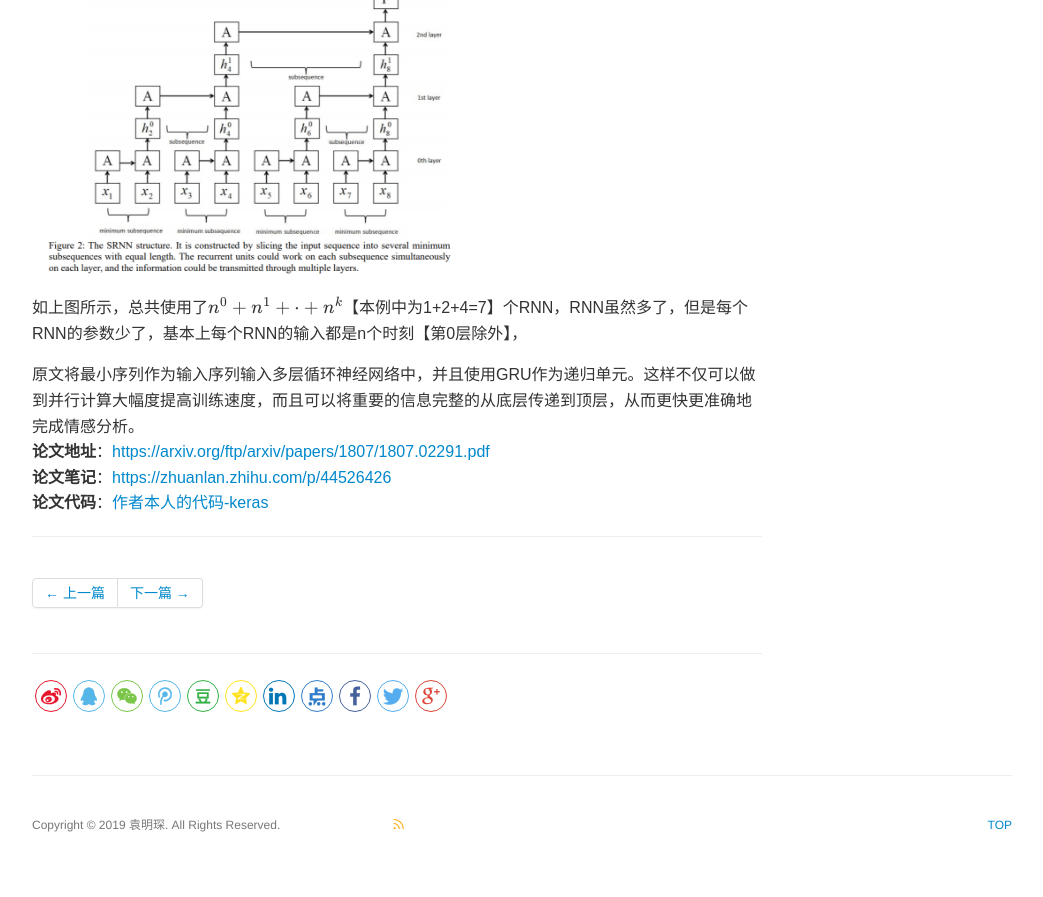
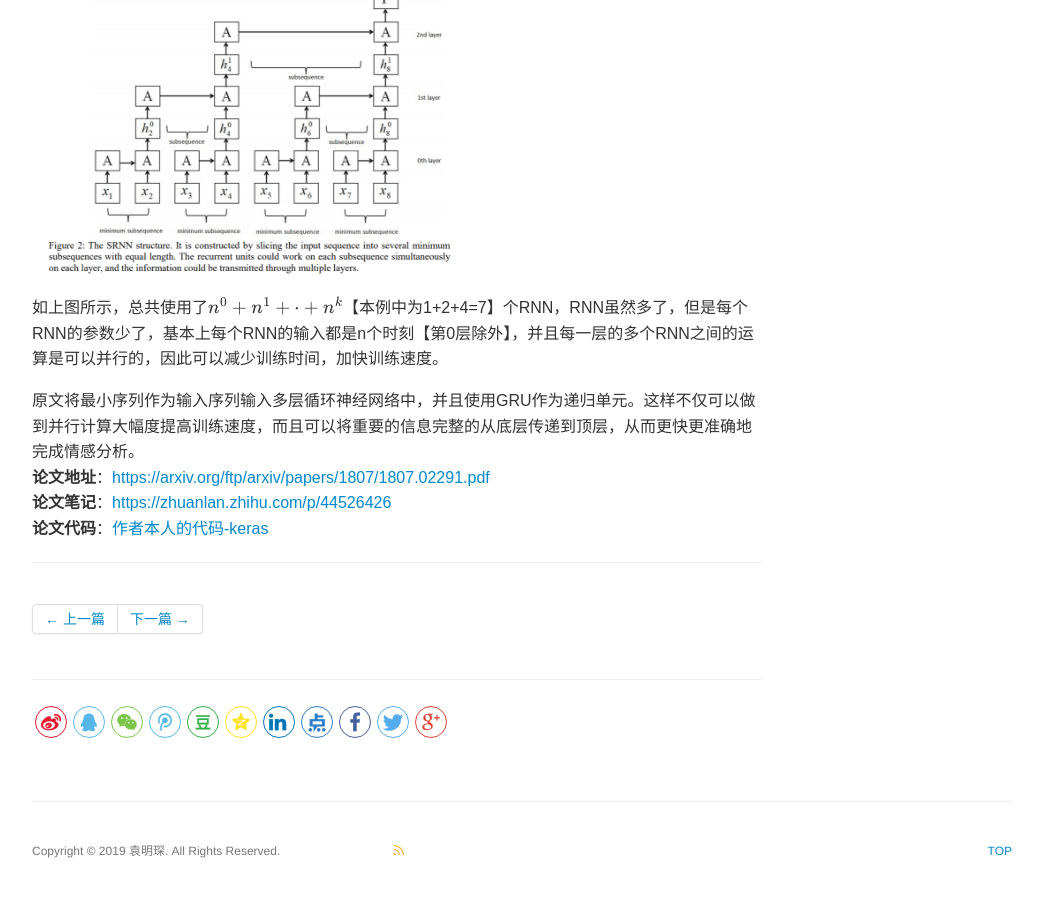
Before and after one commit to yuanmingchen/yuanmingchen.github.io, a Jekyll site: the page built from _posts/2019-04-16-Sliced Recurrent Neural Networks.md, in a window 1280 px wide and 900 px high, scrolled down 717 px. Shown: the top 897 px of the window, without its empty margins (118-1161 px from the left). Built offline with Jekyll 4.4.1, drawn with Linux system fonts in a browser that asks for light colours; formulas are drawn with MathJax 3; comment, search, counter and statistics services are not loaded; before the commit the page ends 1591 px from its top, so only the background shows below that.

Commit message:
Updates _posts/2019-04-16-Sliced Recurrent Neural Networks.md
Auto commit by GitBook Editor

```diff
--- a/_posts/2019-04-16-Sliced Recurrent Neural Networks.md
+++ b/_posts/2019-04-16-Sliced Recurrent Neural Networks.md
@@ -13,7 +13,7 @@
 
 ![模型结构](/images/posts/SRNN-1.png){: width="60%"}
 
- 如上图所示，总共使用了$n^0+n^1+\cdot+n^k$【本例中为1+2+4=7】个RNN，RNN虽然多了，但是每个RNN的参数少了，基本上每个RNN的输入都是n个时刻【第0层除外】，
+ 如上图所示，总共使用了$n^0+n^1+\cdot+n^k$【本例中为1+2+4=7】个RNN，RNN虽然多了，但是每个RNN的参数少了，基本上每个RNN的输入都是n个时刻【第0层除外】，并且每一层的多个RNN之间的运算是可以并行的，因此可以减少训练时间，加快训练速度。
 
 
 
```
